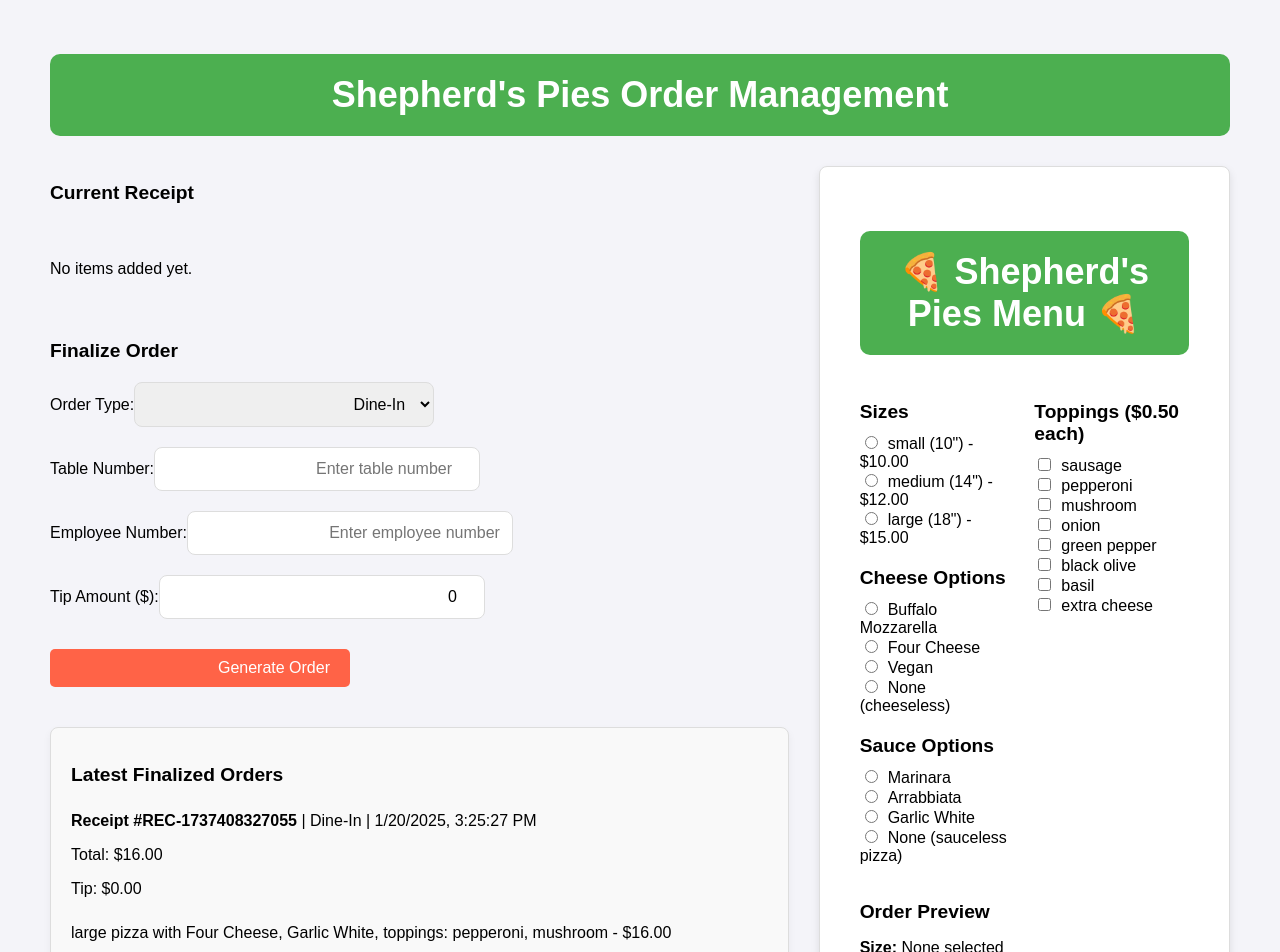
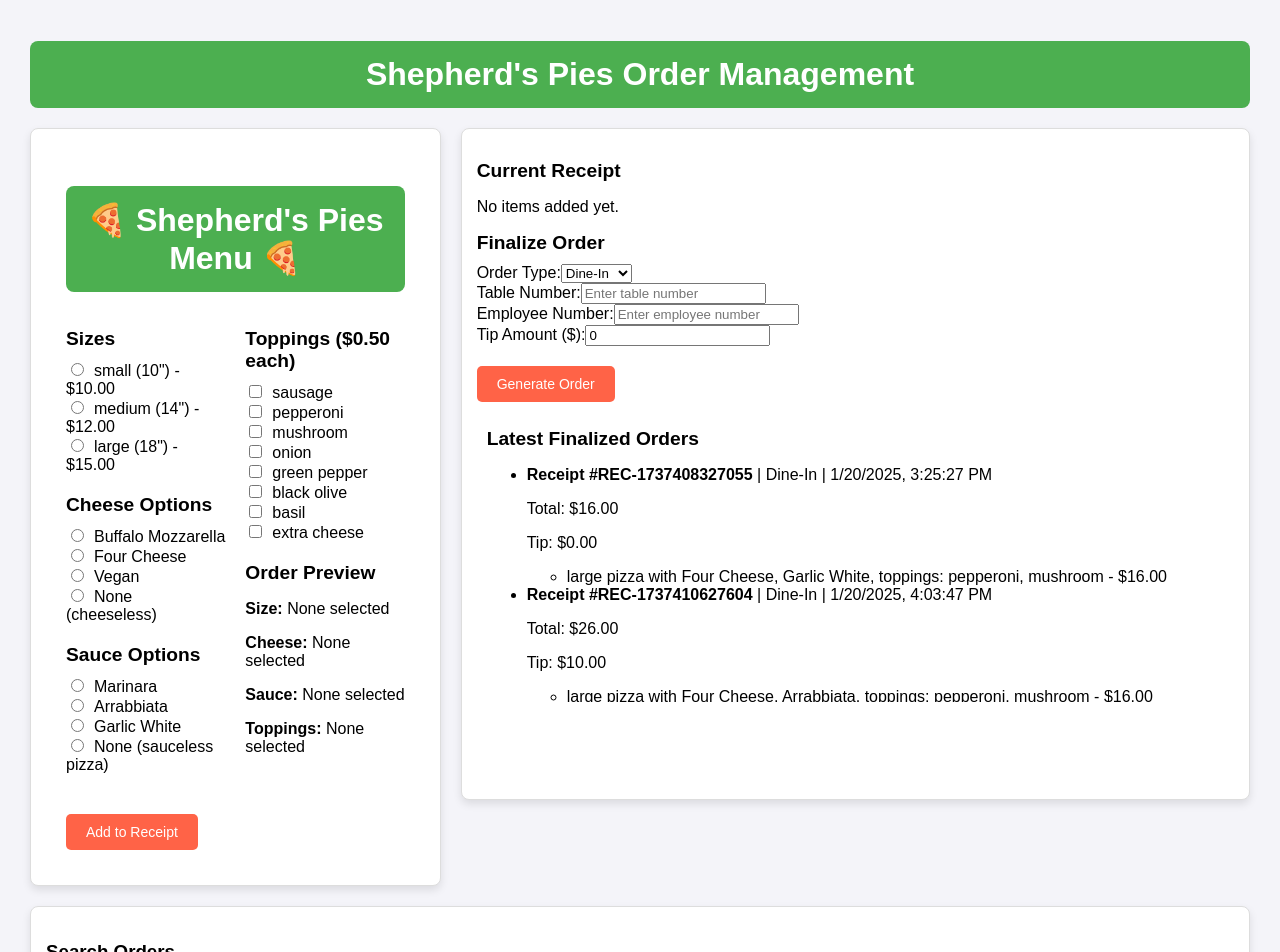
Before and after one commit to NSS-SE-Frontend-Cohort/Shepherds-Pies-yosiefha, a React (Vite) app: page / in a window 1280 px wide. Shown: the top 952 px of the page. Built offline with nearby package versions, Linux system fonts and the light colour scheme; data requests are answered from the project's data file.

Commit message:
Stylng Search order

```diff
--- a/src/App.jsx
+++ b/src/App.jsx
@@ -144,7 +144,14 @@ return (
     <h1>Shepherd's Pies Order Management</h1>
 
     <div className="container">
+
       {/* Left Column */}
+      <div className="right-column">
+        <Menu onAddToOrder={handleAddToOrder} />
+
+      </div>
+
+      {/* Right Column */}
       <div className="left-column">
         <h2>Current Receipt</h2>
         <OrderList order={order} />
@@ -177,11 +184,10 @@ return (
         </div>
       </div>
 
-      {/* Right Column */}
-      <div className="right-column">
-        <Menu onAddToOrder={handleAddToOrder} />
-        <h2>Search Orders</h2>
-        <SearchOrders onSearch={handleSearch} />
+    </div>
+
+    <div className="search-orders">
+    <SearchOrders onSearch={handleSearch} />
         <h2>Search Results</h2>
         {searchResults?.length > 0 ? (
           <ul>
@@ -203,7 +209,6 @@ return (
         ) : (
           <p>No results found.</p>
         )}
-      </div>
     </div>
   </div>
 );
--- a/src/components/Menu.jsx
+++ b/src/components/Menu.jsx
@@ -118,10 +118,7 @@ const Menu = ({ onAddToOrder }) => {
               </div>
             ))}
           </section>
-        </div>
-      </div>
-
-      <section>
+          <section>
         <h2>Order Preview</h2>
         <div>
           <p><strong>Size:</strong> {selectedItems.size || "None selected"}</p>
@@ -135,6 +132,10 @@ const Menu = ({ onAddToOrder }) => {
           </p>
         </div>
       </section>
+        </div>
+      </div>
+
+
 
       <button onClick={handleAddToOrder}>Add to Receipt</button>
     </div>
--- a/src/styles/App.css
+++ b/src/styles/App.css
@@ -1,103 +1,98 @@
+/* General App Styling */
 .App {
   font-family: 'Arial', sans-serif;
   background-color: #f4f4f9;
-    padding: 30px 50px;
+  padding: 20px 30px; /* Adjusted for compact layout */
   box-sizing: border-box;
 }
 
+/* Header */
 h1 {
-    font-size: 36px;
+  font-size: 32px; /* Reduced font size */
   text-align: center;
   color: #fff;
   background-color: #4CAF50;
-    padding: 20px;
-    border-radius: 10px;
-    margin-bottom: 30px;
+  padding: 15px; /* Reduced padding */
+  border-radius: 8px;
+  margin-bottom: 20px; /* Reduced margin */
 }
 
 /* Flexbox layout for the left and right columns */
 .container {
   display: flex;
   justify-content: space-between;
-    gap: 30px; /* Reduced gap between columns */
+  gap: 20px; /* Reduced gap */
 }
 
+.left-column,
+.right-column {
+  border: 1px solid #ddd;
+  border-radius: 8px;
+  background-color: #fff;
+  box-shadow: 0 4px 8px rgba(0, 0, 0, 0.1);
+  padding: 15px; /* Reduced padding */
+}
+
+/* Left Column: Menu */
 .left-column {
   flex: 2;
-    display: flex;
-    flex-direction: column;
-    gap: 30px;
+  max-height: 80vh; /* Ensure it fits without scrolling */
+  overflow-y: auto;
 }
 
+/* Right Column: Order Form and Finalized Orders */
 .right-column {
   flex: 1;
   display: flex;
   flex-direction: column;
-    gap: 30px;
-    border: 1px solid #ddd;
-    padding: 20px;
-    background-color: #fff;
-    border-radius: 8px;
-    box-shadow: 0 4px 8px rgba(0, 0, 0, 0.1);
+  gap: 15px; /* Reduced gap between sections */
 }
 
-  .finalized-orders-box {
-    padding: 20px;
-    border: 1px solid #ddd;
-    border-radius: 8px;
-    background-color: #f9f9f9;
-    box-shadow: 0 4px 8px rgba(0, 0, 0, 0.05);
+.finalized-orders-box,
+.search-section {
+  padding: 10px; /* Reduced padding */
+  max-height: 35vh; /* Limit height for compact display */
+  overflow-y: auto;
 }
 
-  .finalized-orders-box h2 {
-    margin-bottom: 15px;
+/* Menu Styling */
+.menu-container {
+  max-width: 100%; /* Ensure it fits within the column */
 }
 
-  .finalized-orders-box ul {
-    list-style: none;
-    padding: 0;
+.menu-columns {
+  display: flex;
+  justify-content: space-between;
+  gap: 10px;
 }
 
-  .finalized-orders-box li {
-    padding: 10px 0;
-    border-bottom: 1px solid #ddd;
+.menu-column {
+  width: 48%; /* Each column takes ~half the space */
 }
 
-  .finalized-orders-box li:last-child {
-    border-bottom: none;
+section {
+  margin-bottom: 15px; /* Reduced margin between sections */
 }
 
-
-
-  /* Form and button styling */
-  input[type="number"],
-  input[type="text"],
-  select,
-  button {
-    width: 100%;
-    max-width: 300px;
-    padding: 12px;
-    margin: 10px 0;
-    border: 1px solid #ddd;
-    border-radius: 8px;
-    font-size: 16px;
+h2 {
+  font-size: 1.1em;
+  margin-bottom: 8px; /* Tightened spacing */
 }
 
-  /* Align inputs and buttons to the right */
-  input[type="number"],
-  input[type="text"],
-  select,
-  button {
-    margin-left: auto;
-    margin-right: auto;
-    text-align: right;
+/* Input and Button Styling */
+input[type="radio"],
+input[type="checkbox"] {
+  margin-right: 8px; /* Reduced spacing for inputs */
 }
 
 button {
   background-color: #4CAF50;
   color: white;
+  padding: 8px 16px; /* Reduced padding */
+  border: none;
+  border-radius: 5px;
   cursor: pointer;
-    transition: background-color 0.3s ease;
+  font-size: 14px;
 }
 
 button:hover {
@@ -109,132 +104,66 @@
   cursor: not-allowed;
 }
 
-  /* Styling for finalized orders */
-  .finalized-orders {
-    margin-top: 30px;
-    padding: 20px;
-    background-color: #fff;
-    border: 1px solid #ddd;
-    border-radius: 8px;
-    box-shadow: 0 4px 8px rgba(0, 0, 0, 0.1);
-  }
-
-  .finalized-orders ul {
+/* Search Results */
+.search-results ul {
   list-style-type: none;
   padding: 0;
 }
 
-  .finalized-orders li {
+.search-results li {
+  margin-bottom: 10px; /* Reduced margin */
   padding: 10px;
-    margin-bottom: 10px;
-    border-bottom: 1px solid #ddd;
+  border: 1px solid #ddd;
+  border-radius: 5px;
+  background-color: #f9f9f9;
 }
 
-  .finalized-orders li:last-child {
-    border-bottom: none;
+/* Scrollbar Styling */
+.left-column::-webkit-scrollbar,
+.right-column::-webkit-scrollbar,
+.finalized-orders-box::-webkit-scrollbar {
+  width: 8px;
 }
 
-  .finalized-orders strong {
-    color: #333;
-    font-size: 16px;
+.left-column::-webkit-scrollbar-thumb,
+.right-column::-webkit-scrollbar-thumb,
+.finalized-orders-box::-webkit-scrollbar-thumb {
+  background: #ccc;
+  border-radius: 4px;
 }
 
-  .finalized-orders p {
-    color: #555;
+/* Search Orders Section */
+.search-orders {
+  border: 1px solid #ddd;
+  border-radius: 8px;
+  background-color: #fff;
+  padding: 15px;
+  box-shadow: 0 4px 8px rgba(0, 0, 0, 0.1);
+  margin-top: 20px; /* Add space from the main container */
 }
 
-  .finalized-orders ul li ul {
-    list-style-type: none;
-    padding-left: 20px;
-    color: #777;
-  }
-
-  /* Styling for Search section */
-  .search-section {
-    background-color: #fff;
-    padding: 20px;
-    border: 1px solid #ddd;
-    border-radius: 8px;
-    box-shadow: 0 4px 8px rgba(0, 0, 0, 0.1);
+.search-orders h2 {
+  margin-bottom: 10px;
 }
 
 .search-section input {
   width: 100%;
-    max-width: 300px;
-    padding: 12px;
-    margin: 10px 0;
+  max-width: 400px;
+  padding: 10px;
+  margin-bottom: 10px;
+  border: 1px solid #ddd;
   border-radius: 8px;
-    border: 1px solid #ddd;
-    margin-left: auto;
-    margin-right: auto;
-  }
-
-  /* Styling for Search Results */
-  .search-results {
-    margin-top: 20px;
-    padding-top: 10px;
-    border-top: 1px solid #ddd;
 }
 
 .search-results ul {
-    list-style-type: none;
-    padding-left: 0;
+  list-style: none;
+  padding: 0;
 }
 
 .search-results li {
-    margin-bottom: 20px;
-    padding: 15px;
+  margin-bottom: 10px;
+  padding: 10px;
   border: 1px solid #ddd;
-    border-radius: 8px;
+  border-radius: 5px;
   background-color: #f9f9f9;
 }
-
-  /* Menu.css */
-
-/* Container to center the content */
-.menu-container {
-    max-width: 1200px;
-    margin: 0 auto;
-    padding: 20px;
-    font-family: Arial, sans-serif;
-  }
-
-  /* Menu Columns */
-  .menu-columns {
-    display: flex;
-    justify-content: space-between;
-    gap: 20px;
-  }
-
-  .menu-column {
-    width: 48%; /* Ensure each column takes up roughly half of the space */
-  }
-
-  section {
-    margin-bottom: 20px;
-  }
-
-  h2 {
-    font-size: 1.2em;
-    margin-bottom: 10px;
-  }
-
-  /* Styling for inputs */
-  input[type="radio"],
-  input[type="checkbox"] {
-    margin-right: 10px;
-  }
-
-  button {
-    background-color: #ff6347;
-    color: white;
-    padding: 10px 20px;
-    border: none;
-    border-radius: 5px;
-    cursor: pointer;
-    margin-top: 20px;
-  }
-
-  button:hover {
-    background-color: #e55347;
-  }
```
Lines whose indentation alone changed are shown as unchanged.
